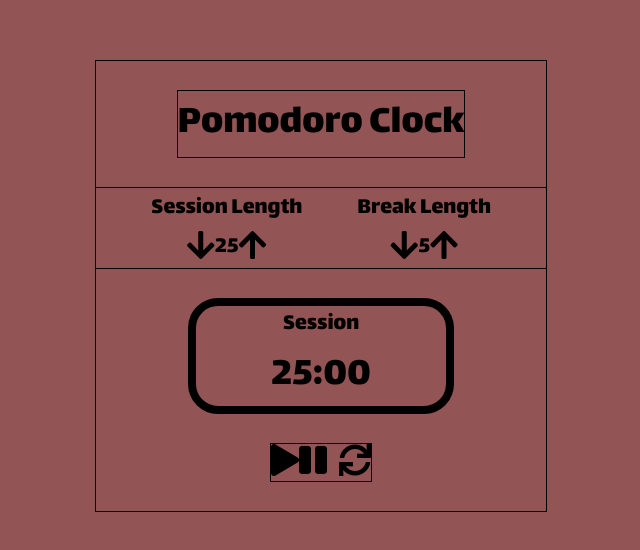
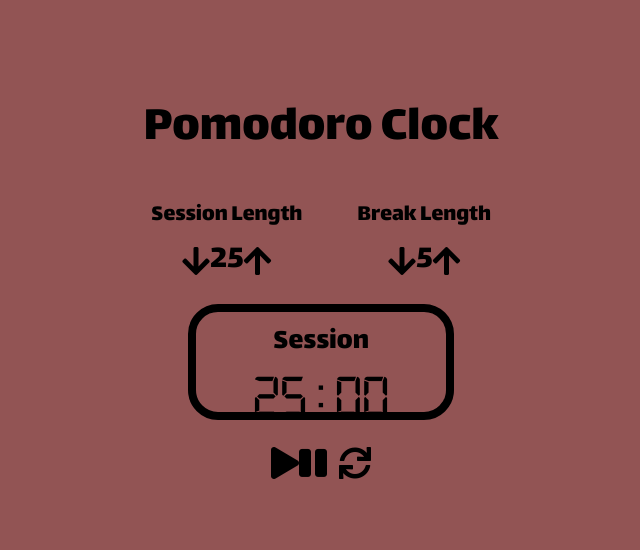
Before and after one commit to BalintMendli/pomodoro-clock, a React (Create React App) app: page / in a window 1280 px wide. Shown: the part 114-664 px from the top of the page, without its empty margins (319-959 px from the left). Built offline with nearby package versions, Linux system fonts and the light colour scheme.

Commit message:
Align icons

```diff
--- a/src/App.css
+++ b/src/App.css
@@ -1,4 +1,4 @@
-.App {
+ .App {
   text-align: center;
   background-color: #925454;
   width: 100vw;
@@ -11,7 +11,6 @@
 #container{
   height: 450px;
   width: 450px;
-  border: 1px solid;
   display: flex;
   flex-direction: column;
   justify-content: space-evenly;
@@ -19,14 +18,12 @@
 }
 
 #title{
-  border: 1px solid;
-  font-size: 42px;
+  font-size: 52px;
 }
 
 #settings{
   width: 100%;
   height: 80px;
-  border: 1px solid;
   display: flex;
   justify-content: space-evenly;
   align-content: center;
@@ -45,7 +42,6 @@
 
 #controls{
   width: 100px;
-  border: 1px solid;
   display: flex;
   justify-content: space-between;
   align-content: center;
@@ -64,10 +60,28 @@
   align-content: center;
 }
 
-#session-label, #break-label, #session-length, #break-length, #timer-label{
+#session-label, #break-label{
   font-size: 24px;
 }
 
+#session-length, #break-length{
+  font-size: 34px;
+}
+
+#session-decrement,#session-increment, #break-increment,#break-decrement{
+  display: inline-flex;
+  align-items: center;
+}
+
+#seDec{
+  vertical-align: middle;
+}
+
+#timer-label{
+  font-size: 30px;
+}
+
 #time-left{
-  font-size: 42px;
+  font-size: 60px;
+  font-family: 'digital clock font';
 }
```
